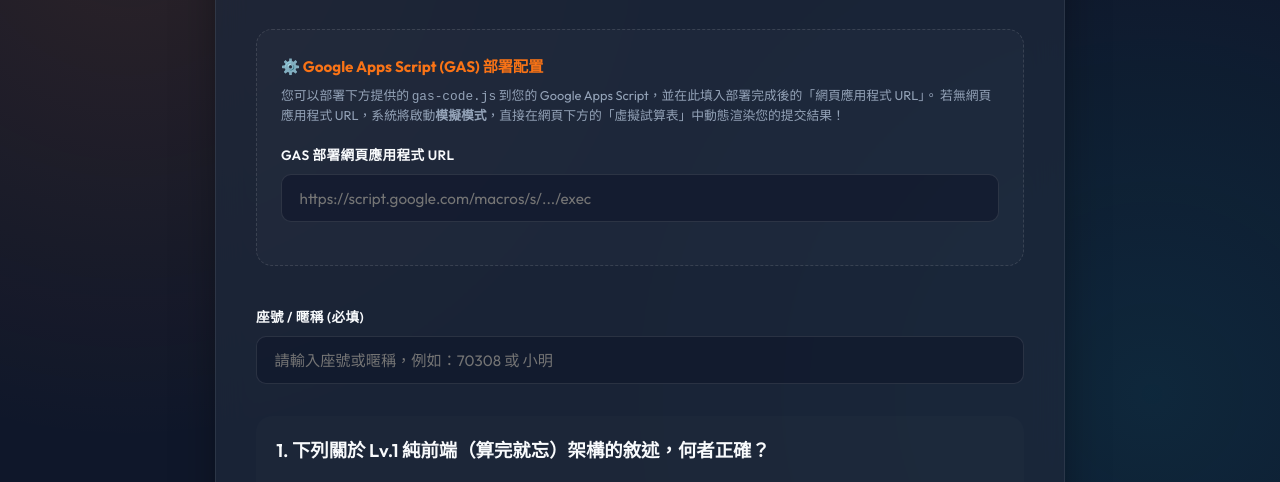
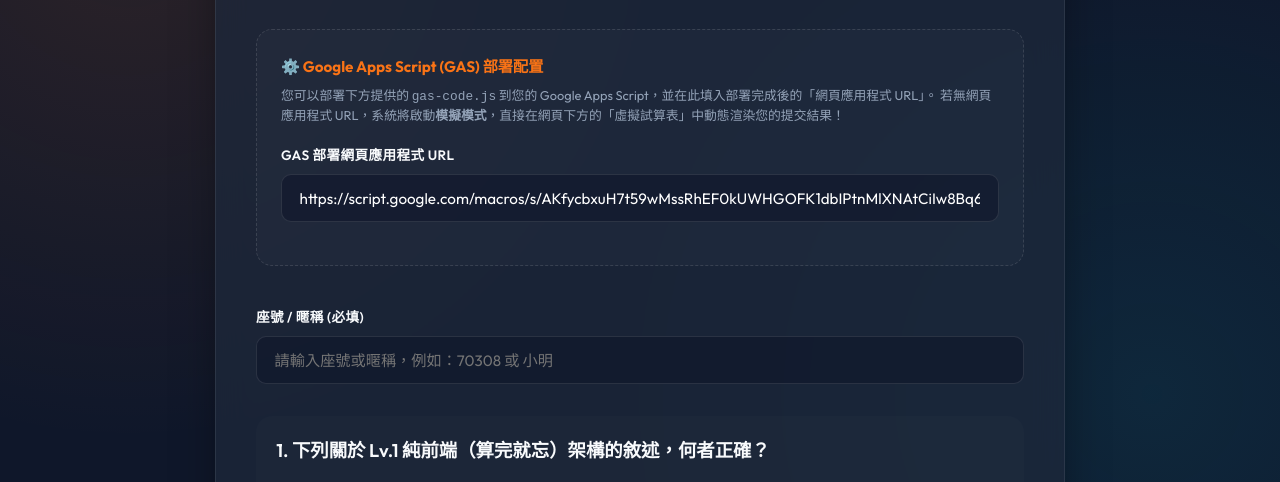
Before and after one commit to kitty-sin/5-stages-webpages-with-AI-SenseBar, a website built with Vite: page lv2-google-sheets/index.html in a window 1280 px wide. Shown: the part 246-728 px from the top of the page. Built offline with nearby package versions, Linux system fonts and the light colour scheme; no server answers.

Commit message:
feat: set default GAS URL to user's deployed endpoint

```diff
--- a/lv2-google-sheets/index.html
+++ b/lv2-google-sheets/index.html
@@ -568,7 +568,7 @@
         </p>
         <div class="input-group">
           <label for="gas-url">GAS 部署網頁應用程式 URL</label>
-          <input type="text" id="gas-url" class="input-field" placeholder="https://script.google.com/macros/s/.../exec">
+          <input type="text" id="gas-url" class="input-field" value="https://script.google.com/macros/s/AKfycbxuH7t59wMssRhEF0kUWHGOFK1dbIPtnMlXNAtCiIw8Bq62TCSHLfMGlua65eW7ooLPTg/exec" placeholder="https://script.google.com/macros/s/.../exec">
         </div>
       </div>
 
```
